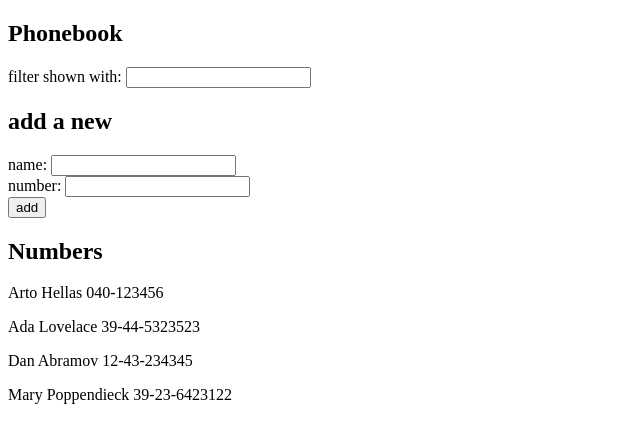
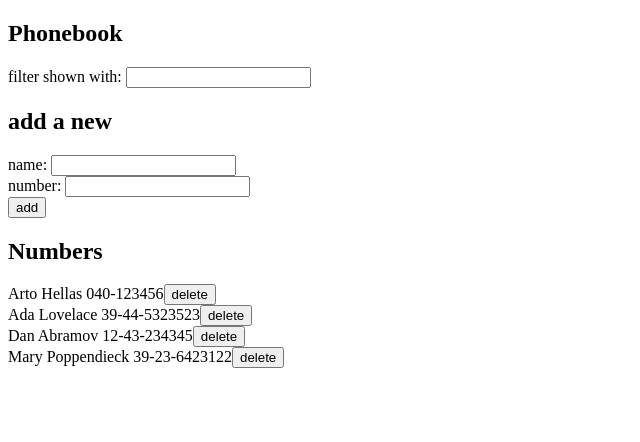
Before and after one commit to marcosdima/helsinki_fullstack, a React (Vite) app in the folder part2/agenda/: page / in a window 1280 px wide. Shown: the top 442 px of the page, without its empty margins (0-640 px from the left). Built offline with nearby package versions, Linux system fonts and the light colour scheme; data requests are answered from the project's data file.

Commit message:
Exercise 2.14: Agenda Step 9

```diff
--- a/part2/agenda/db.json
+++ b/part2/agenda/db.json
@@ -1,24 +1,24 @@
 {
-    "persons":[
+  "persons": [
     {
       "name": "Arto Hellas",
       "number": "040-123456",
-        "id": 1
+      "id": "1"
     },
     {
       "name": "Ada Lovelace",
       "number": "39-44-5323523",
-        "id": 2
+      "id": "2"
     },
     {
       "name": "Dan Abramov",
       "number": "12-43-234345",
-        "id": 3
+      "id": "3"
     },
     {
       "name": "Mary Poppendieck",
       "number": "39-23-6423122",
-        "id": 4
+      "id": "4"
     }
   ]
 }
--- a/part2/agenda/src/App.jsx
+++ b/part2/agenda/src/App.jsx
@@ -21,7 +21,7 @@ const App = () => {
 
   const addPerson = (event) => {
     event.preventDefault()
-    const newPerson = { name: newName, number: newNumber, id: persons.length + 1 }
+    const newPerson = { name: newName, number: newNumber }
 
     const nameExists = persons.find(person => person.name === newName)
     if (nameExists) return alert(`Name '${newName}' already exists...`)
@@ -32,6 +32,21 @@ const App = () => {
         personAdded => {
           setPersons(persons.concat(personAdded))
           setNewName("")
+          setNewNumber('')
+      })
+  }
+
+  const deletePerson = id => {
+    const [person] = persons.filter(person => person.id === id)
+    const message = `Are you sure you want to delete ${person.name}?`
+
+    if (!window.confirm(message)) return
+
+    personService
+      .remove(id)
+      .then(personDeleted => {
+        console.log(`${personDeleted.name} was deleted succesfully...`)
+        setPersons(persons.filter(person => person.id !== id))
       })
   }
 
@@ -58,7 +73,7 @@ const App = () => {
       <Input text={"filter shown with"} value={filter} handler={handleFilter} />
       <h2>add a new</h2>
       <PersonForm submitFunction={addPerson} inputs={inputs}/>
-      <Agenda persons={persons} filter={filter} />
+      <Agenda persons={persons} filter={filter} deletePerson={deletePerson} />
     </div>
   )
 }
--- a/part2/agenda/src/components/Agenda.jsx
+++ b/part2/agenda/src/components/Agenda.jsx
@@ -1,6 +1,6 @@
 import Person from "./Person"
 
-const Agenda = ({ persons, filter }) => {
+const Agenda = ({ persons, filter, deletePerson }) => {
     const lowerFilter = filter.toLowerCase()
     const filteredPersons = persons.filter(person => person.name.toLowerCase().includes(lowerFilter))
     return (
@@ -8,7 +8,12 @@ const Agenda = ({ persons, filter }) => {
         <h2>Numbers</h2>
         <div>
             {filteredPersons.map(person =>
-                <Person key={person.id} name={person.name} number={person.number} />
+                <span key={person.id}>
+                    <div>
+                        <Person name={person.name} number={person.number} />
+                        <button onClick={() => deletePerson(person.id)} >delete</button>
+                    </div>
+                </span>
             )}
         </div>
         </>
--- a/part2/agenda/src/components/Person.jsx
+++ b/part2/agenda/src/components/Person.jsx
@@ -1,6 +1,6 @@
 const Person = ({ name, number }) => {
     return (
-        <p>{ name } { number }</p>
+        <>{ name } { number }</>
     )
 }
 
--- a/part2/agenda/src/services/persons.js
+++ b/part2/agenda/src/services/persons.js
@@ -16,8 +16,14 @@ const update = (id, newObject) => {
         .then(respose => respose.data)
 }
 
+const remove = id => {
+    return axios.delete(`${baseUrl}/${id}`)
+        .then(response => response.data)
+}
+
 export default {
   getAll,
   create,
-  update
+  update,
+  remove
 }
```
Lines whose indentation alone changed are shown as unchanged.
